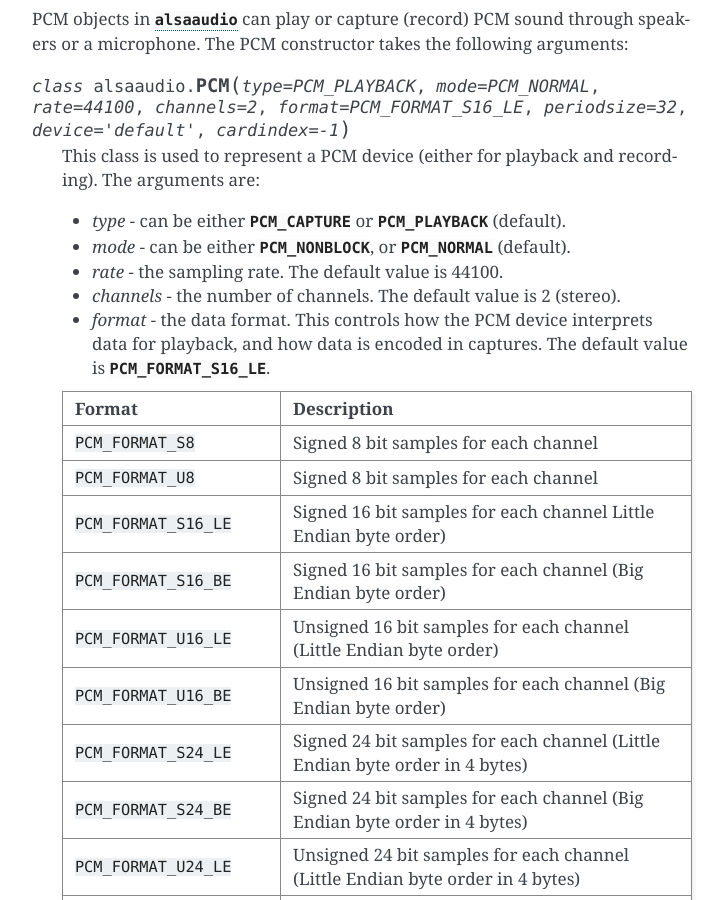
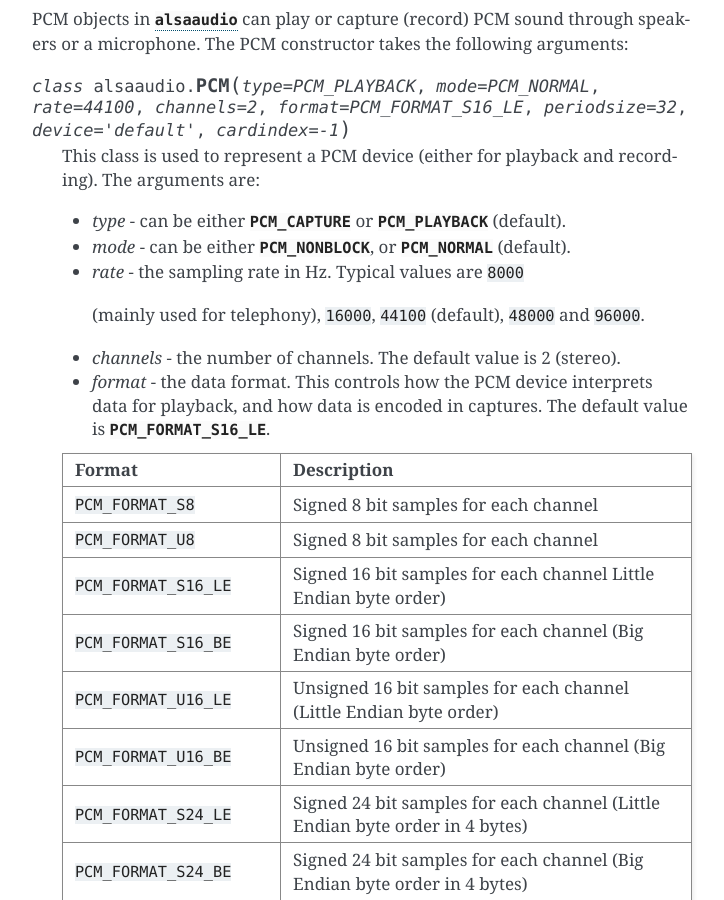
Before and after one commit to larsimmisch/pyalsaaudio, a Sphinx documentation site: the page built from doc/libalsaaudio.rst, in a window 1280 px wide and 900 px high, scrolled down 1488 px. Shown: the whole window, without its empty margins (388-1112 px from the left). Built offline with Sphinx 7.4.7, drawn with Linux system fonts in a browser that asks for light colours.

```diff
--- a/doc/libalsaaudio.rst
+++ b/doc/libalsaaudio.rst
@@ -116,7 +116,8 @@ following arguments:
      (default).
    * *mode* - can be either :const:`PCM_NONBLOCK`, or :const:`PCM_NORMAL`
      (default).
-   * *rate* - the sampling rate. The default value is 44100.
+   * *rate* - the sampling rate in Hz. Typical values are ``8000``
+    (mainly used for telephony), ``16000``, ``44100`` (default), ``48000`` and ``96000``.
    * *channels* - the number of channels. The default value is 2 (stereo).
    * *format* - the data format. This controls how the PCM device interprets data for playback, and how data is encoded in captures.
      The default value is :const:`PCM_FORMAT_S16_LE`.
```
Also changed, not shown: 2 other files.
